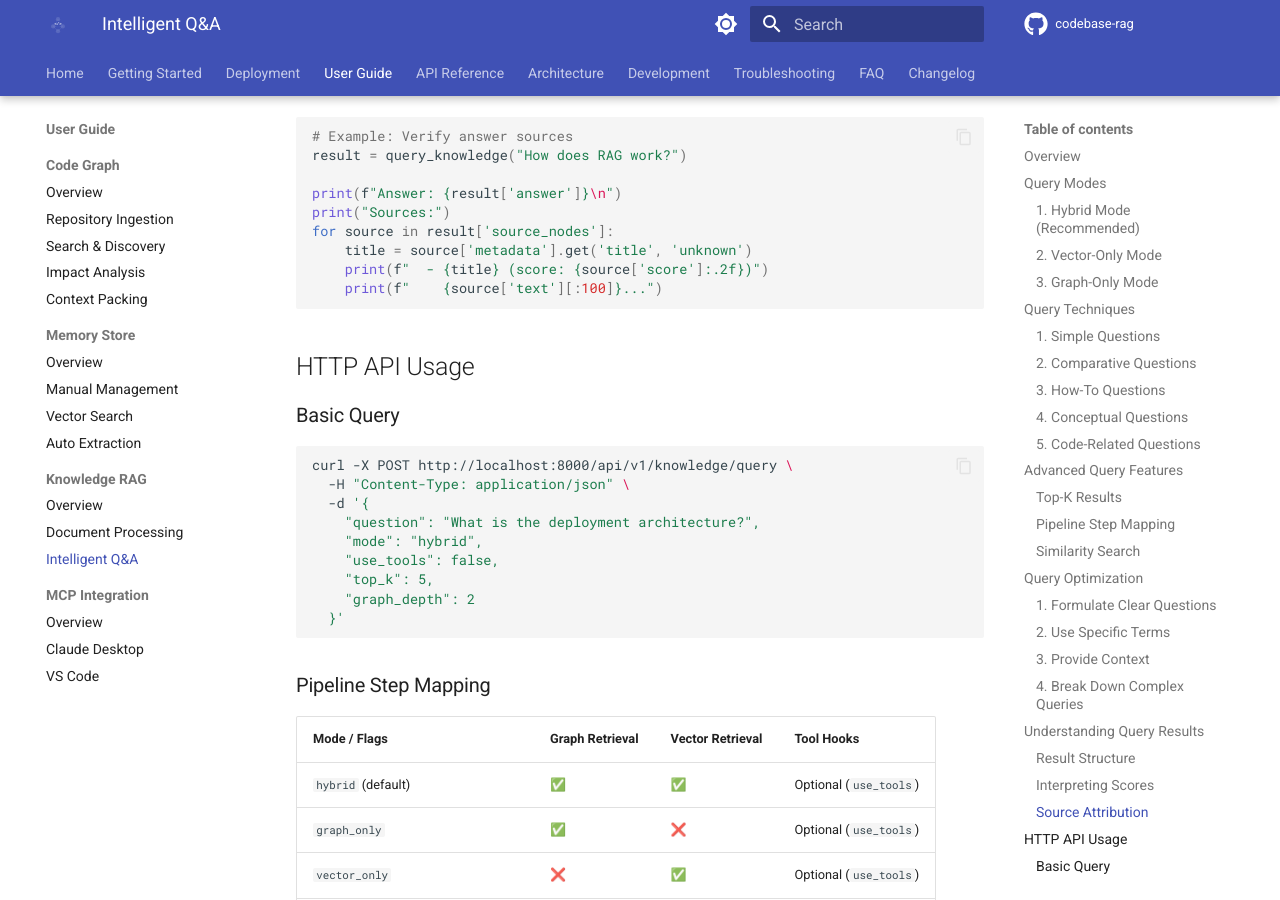
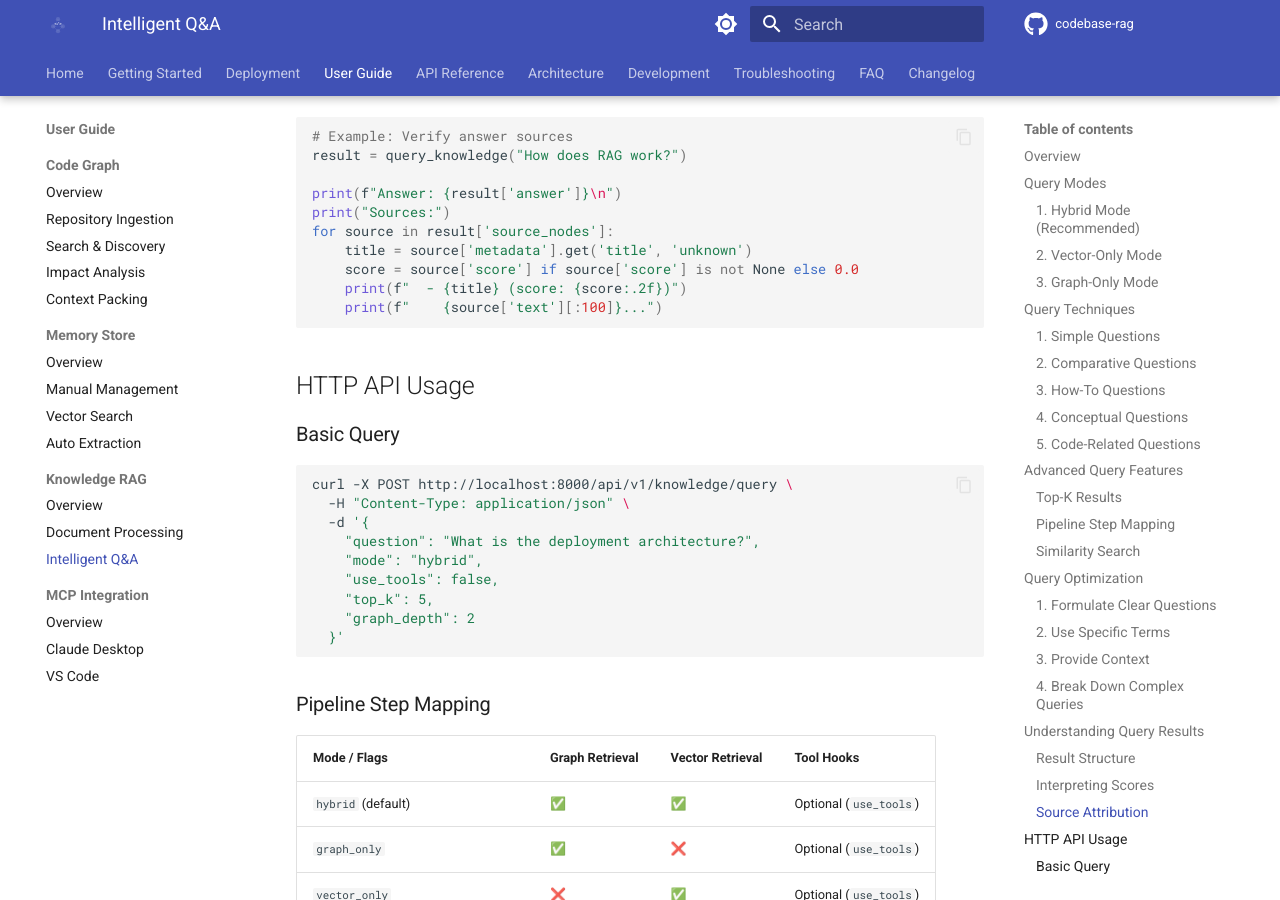
Before and after one commit to royisme/codebase-rag, an MkDocs documentation site: the page built from docs/guide/knowledge/query.md, in a window 1280 px wide and 900 px high, scrolled down 8181 px. Built offline with MkDocs 1.6.1 and Material for MkDocs 9.7.7, drawn with Linux system fonts in a browser that asks for light colours; comment, search, counter and statistics services are not loaded; the version menu is left out.

Commit message:
Update docs/guide/knowledge/query.md
Co-authored-by: Copilot <175728472+Copilot@users.noreply.github.com>

````diff
--- a/docs/guide/knowledge/query.md
+++ b/docs/guide/knowledge/query.md
@@ -411,7 +411,8 @@ print(f"Answer: {result['answer']}\n")
 print("Sources:")
 for source in result['source_nodes']:
     title = source['metadata'].get('title', 'unknown')
-    print(f"  - {title} (score: {source['score']:.2f})")
+    score = source['score'] if source['score'] is not None else 0.0
+    print(f"  - {title} (score: {score:.2f})")
     print(f"    {source['text'][:100]}...")
 ```
 
````
